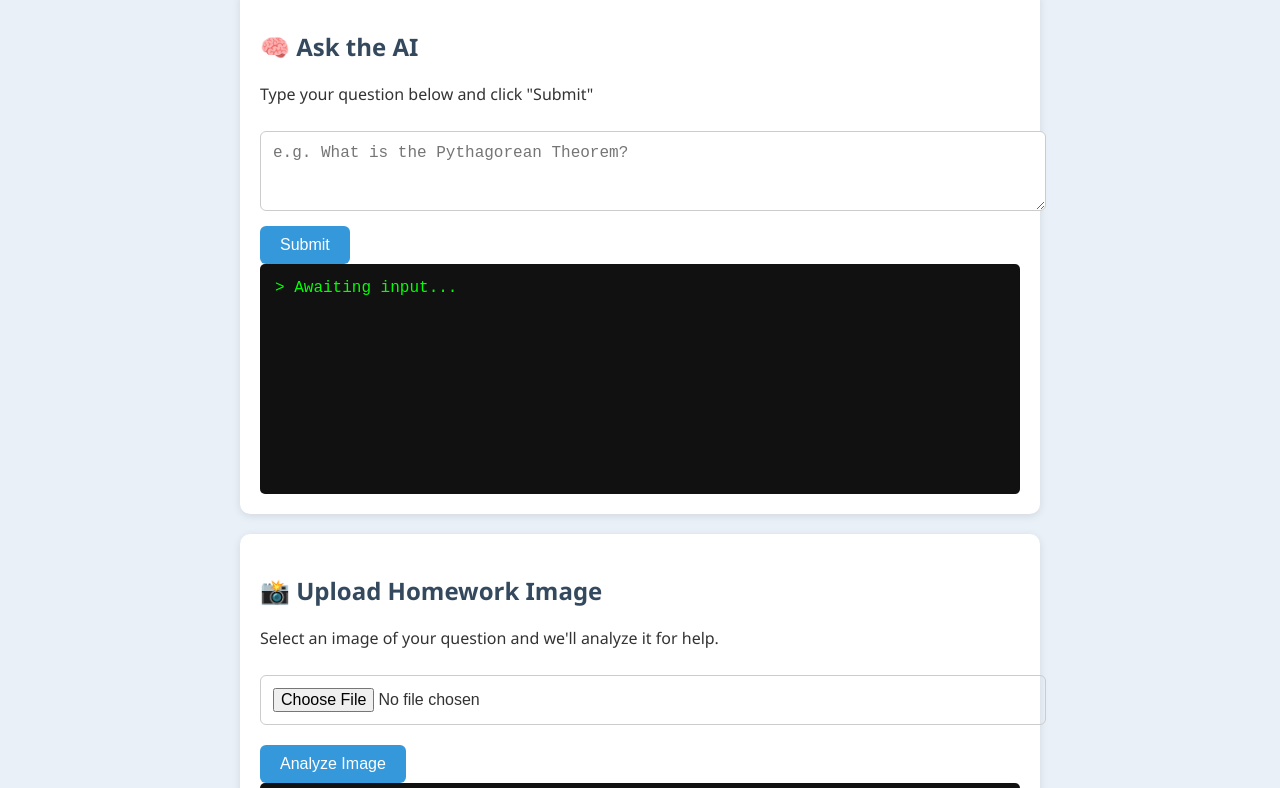
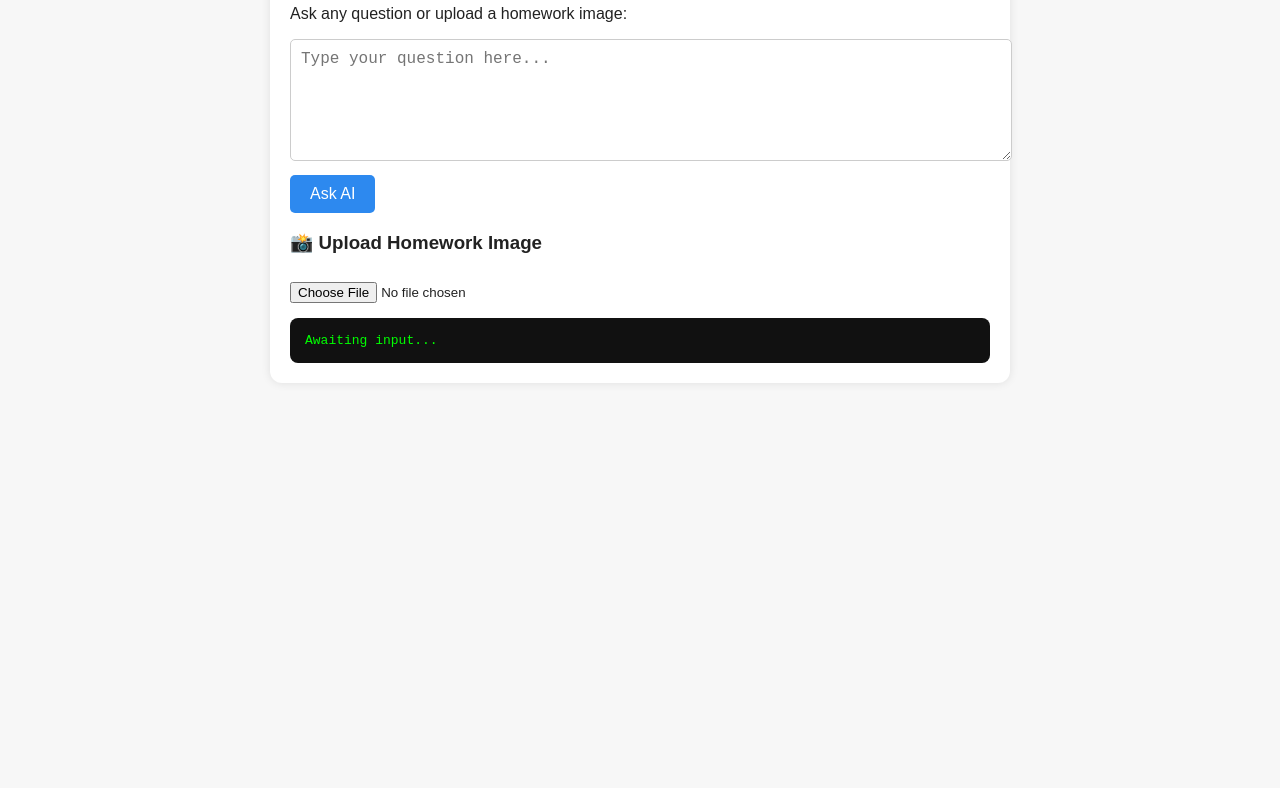
Before and after one commit to Edwin10001/Daily-Helper, a plain HTML site: page index.html in a window 1280 px wide. Shown: the part 123-911 px from the top of the page. After the commit the page ends 800 px from the top, so only its background shows below. Drawn offline with Linux system fonts and the light colour scheme.

Commit message:
Add files via upload

```diff
--- a/index.html
+++ b/index.html
@@ -1,150 +1,134 @@
 <!DOCTYPE html>
 <html lang="en">
 <head>
-  <meta name="google-site-verification" content="xyBpDE9ID7mTbcoDe-fKQu2uZkpNTj84v7aDVIjd08U" />
   <meta charset="UTF-8" />
   <meta name="viewport" content="width=device-width, initial-scale=1.0"/>
-  <meta name="description" content="Daily Helper - AI Productivity and Homework Assistant">
-  <title>Daily Helper</title>
+  <meta name="google-site-verification" content="xyBpDE9ID7mTbcoDe-fKQu2uZkpNTj84v7aDVIjd08U" />
+  <title>Daily Helper – AI + Camera</title>
   <style>
     body {
-      margin: 0;
-      font-family: 'Segoe UI', sans-serif;
-      background: #e9f0f7;
-      color: #333;
+      font-family: Arial, sans-serif;
+      background-color: #f7f7f7;
+      padding: 20px;
+      color: #222;
     }
-    header {
-      background: #2c3e50;
-      color: white;
+    .container {
+      max-width: 700px;
+      margin: auto;
+      background: #fff;
       padding: 20px;
-      text-align: center;
-      font-size: 32px;
-      box-shadow: 0 2px 5px rgba(0,0,0,0.2);
+      border-radius: 12px;
+      box-shadow: 0 0 10px rgba(0,0,0,0.1);
     }
-    main {
-      padding: 30px 20px;
-      max-width: 800px;
-      margin: auto;
-    }
-    .section {
-      background: white;
-      padding: 20px;
-      border-radius: 10px;
-      margin-bottom: 20px;
-      box-shadow: 0 2px 8px rgba(0,0,0,0.1);
-    }
-    h2 {
-      color: #34495e;
-    }
-    input, textarea {
+    textarea {
       width: 100%;
-      padding: 12px;
-      margin: 10px 0;
+      height: 100px;
+      padding: 10px;
+      font-size: 16px;
+      border-radius: 5px;
       border: 1px solid #ccc;
-      border-radius: 6px;
-      font-size: 16px;
+      margin-bottom: 10px;
     }
     button {
-      background: #3498db;
+      padding: 10px 20px;
+      font-size: 16px;
+      background-color: #2d89ef;
       color: white;
-      padding: 10px 20px;
       border: none;
-      border-radius: 6px;
+      border-radius: 5px;
       cursor: pointer;
-      font-size: 16px;
+      margin-right: 10px;
     }
-    .console {
+    .output {
       background: #111;
       color: #0f0;
-      font-family: 'Courier New', monospace;
       padding: 15px;
-      border-radius: 5px;
-      height: 200px;
-      overflow-y: auto;
+      margin-top: 15px;
+      border-radius: 8px;
       white-space: pre-wrap;
+      font-family: monospace;
     }
-    .preview {
+    input[type="file"] {
       margin-top: 10px;
-      text-align: center;
-    }
-    .preview img {
-      max-width: 100%;
-      max-height: 200px;
-      border: 2px dashed #ccc;
-      border-radius: 8px;
     }
   </style>
 </head>
 <body>
+  <div class="container">
+    <h1>Welcome to Daily Helper</h1>
+    <p>Ask any question or upload a homework image:</p>
 
-<header>Welcome to Daily Helper</header>
+    <textarea id="question" placeholder="Type your question here..."></textarea>
+    <button onclick="askAI()">Ask AI</button>
 
-<main>
+    <h3>📸 Upload Homework Image</h3>
+    <input type="file" accept="image/*" onchange="handleImageUpload(event)" />
+    <div id="imagePreview"></div>
 
-  <div class="section">
-    <h2>🧠 Ask the AI</h2>
-    <p>Type your question below and click "Submit"</p>
-    <textarea id="question" rows="3" placeholder="e.g. What is the Pythagorean Theorem?"></textarea>
-    <button onclick="askAI()">Submit</button>
-    <div class="console" id="consoleOutput">> Awaiting input...</div>
+    <div class="output" id="response">Awaiting input...</div>
   </div>
 
-  <div class="section">
-    <h2>📸 Upload Homework Image</h2>
-    <p>Select an image of your question and we'll analyze it for help.</p>
-    <input type="file" id="imageInput" accept="image/*" onchange="previewImage(event)">
-    <div class="preview" id="imagePreview"></div>
-    <button onclick="analyzeImage()">Analyze Image</button>
-    <div class="console" id="imageConsole">> Awaiting image upload...</div>
-  </div>
+  <script src="https://cdn.jsdelivr.net/npm/tesseract.js@2.1.5/dist/tesseract.min.js"></script>
+  <script>
+    const apiKey = "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";
 
-</main>
-
-<script>
-  function askAI() {
-    const question = document.getElementById("question").value.trim();
-    const output = document.getElementById("consoleOutput");
+    async function askAI(questionText) {
+      const question = questionText || document.getElementById("question").value.trim();
+      const responseDiv = document.getElementById("response");
 
       if (!question) {
-      output.textContent += "\n> Please enter a question.";
+        responseDiv.textContent = "> Please type a question or upload an image.";
         return;
       }
 
-    output.textContent += `\n> ${question}`;
-    output.textContent += "\n> Thinking...";
+      responseDiv.textContent = "> Thinking...";
 
-    setTimeout(() => {
-      output.textContent += `\n> AI: Here's a helpful explanation of "${question}" (demo response).`;
-    }, 1000);
+      try {
+        const res = await fetch("https://api.openai.com/v1/chat/completions", {
+          method: "POST",
+          headers: {
+            "Content-Type": "application/json",
+            "Authorization": "Bearer " + apiKey
+          },
+          body: JSON.stringify({
+            model: "gpt-3.5-turbo",
+            messages: [{ role: "user", content: question }],
+            temperature: 0.7
+          })
+        });
+
+        const data = await res.json();
+
+        if (data.choices && data.choices.length > 0) {
+          responseDiv.textContent = "> " + data.choices[0].message.content.trim();
+        } else {
+          responseDiv.textContent = "> Sorry, no response received.";
+        }
+      } catch (err) {
+        console.error(err);
+        responseDiv.textContent = "> Error connecting to AI.";
+      }
     }
 
-  function previewImage(event) {
-    const preview = document.getElementById("imagePreview");
+    function handleImageUpload(event) {
       const file = event.target.files[0];
+      const responseDiv = document.getElementById("response");
       if (file) {
+        responseDiv.textContent = "> Reading image...";
         const reader = new FileReader();
-      reader.onload = function(e) {
-        preview.innerHTML = `<img src="${e.target.result}" alt="Uploaded Image">`;
-      }
+        reader.onload = function() {
+          Tesseract.recognize(
+            reader.result,
+            'eng',
+            { logger: m => console.log(m) }
+          ).then(({ data: { text } }) => {
+            document.getElementById("question").value = text.trim();
+            askAI(text.trim());
+          });
+        };
         reader.readAsDataURL(file);
       }
     }
-
-  function analyzeImage() {
-    const imageConsole = document.getElementById("imageConsole");
-    const fileInput = document.getElementById("imageInput");
-
-    if (!fileInput.files.length) {
-      imageConsole.textContent += "\n> Please upload an image first.";
-      return;
-    }
-
-    imageConsole.textContent += "\n> Uploading image...";
-    setTimeout(() => {
-      imageConsole.textContent += "\n> AI: Image received. Here's a demo explanation based on the uploaded image (feature coming soon!).";
-    }, 1500);
-  }
   </script>
-
 </body>
 </html>
```
Lines whose indentation alone changed are shown as unchanged.
